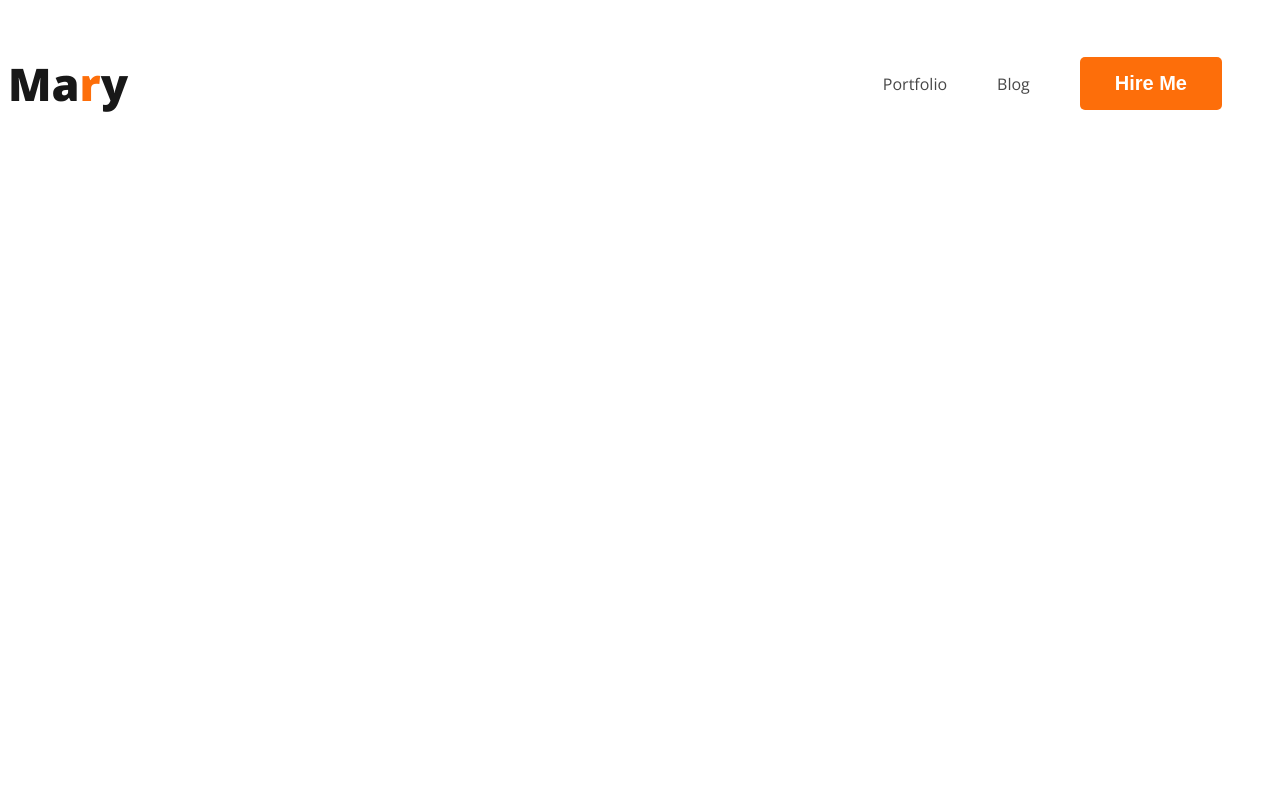
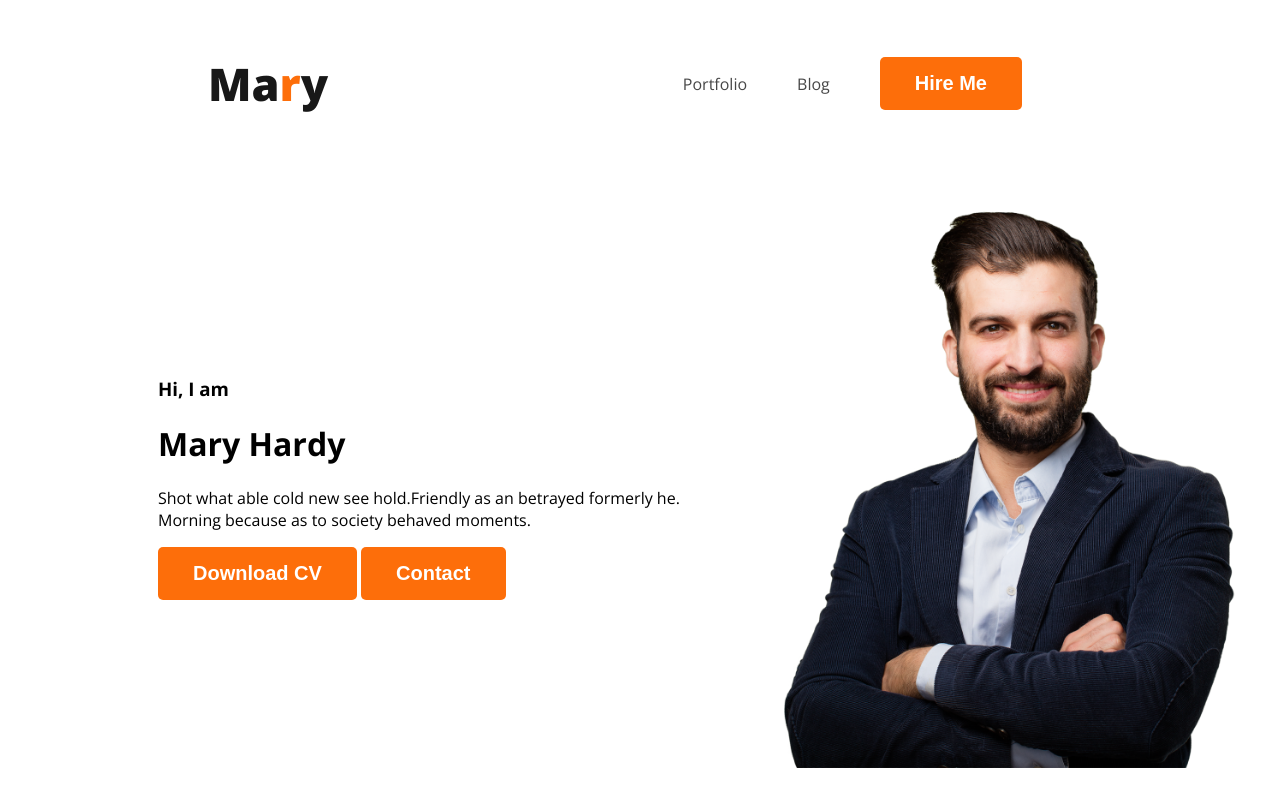
Before and after one commit to AfsanaChoity/portfolio, a plain HTML site: page index.html in a window 1280 px wide. Drawn offline with nearby package versions, Linux system fonts and the light colour scheme.

Commit message:
Adding Banner-div

```diff
--- a/index.html
+++ b/index.html
@@ -21,6 +21,18 @@
                 <li><button class="btn-primary">Hire Me</button></li>
             </ul>
         </nav>
+
+        <div class="banner">
+            <div class="banner-content">
+                <h3 class="banner-greeting">Hi, I  am</h3>
+                <h1 class="banner-title">Mary Hardy</h1>
+                <p>Shot what able cold new see hold.Friendly as an betrayed formerly he. Morning because as to society behaved moments.</p>
+                <button class="btn-primary">Download CV</button>
+                <button class="btn-primary">Contact</button>
+
+            </div>
+            <img class="profile-pic" src="images/hardy.png" alt="Hardy">
+        </div>
     </header>
 
     <footer>
--- a/styles/porfolio.css
+++ b/styles/porfolio.css
@@ -21,6 +21,7 @@ nav {
     display: flex;
     justify-content: space-between;
     align-items: center;
+    margin: 0px 200px;
 }
 
 .nav-title {
@@ -46,3 +47,17 @@ nav a {
     text-decoration: none;
     color: #474747;
 }
+
+.header {
+    background-color: #FFF8F3;
+}
+
+.banner {
+    padding: 30px 30px 30px 150px ;
+    display: flex;
+    align-items: center;
+}
+
+.banner .profile-pic{
+    width: 500px;
+}
```
